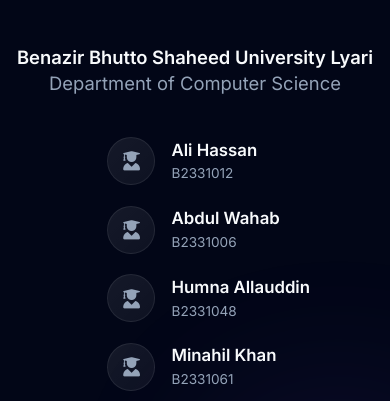
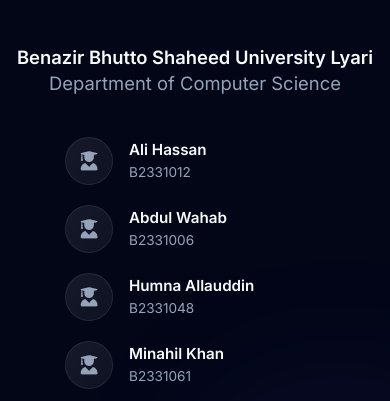
Before and after one commit to alisafeer-hub/FYP-WebPage, a plain HTML site: page index.html in a window 390 px wide. Shown: the part 395-796 px from the top of the page. Drawn offline with Linux system fonts and the light colour scheme.

Commit message:
Update style.css

```diff
--- a/style.css
+++ b/style.css
@@ -207,6 +207,7 @@ body {
     justify-content: center;
     font-size: 1.2rem;
     color: var(--text-muted);
+    flex-shrink: 0;
 }
 
 .author-info {
@@ -504,8 +505,8 @@ footer {
     }
 
     .author {
-        justify-content: flex-start;
-        padding-left: 15%;
+        justify-content: center;
+        padding-left: 0;
     }
 
     .iframe-wrapper {
@@ -548,7 +549,13 @@ footer {
 
     .author {
         justify-content: flex-start;
-        width: 250px; /* Aligns them neatly in a center column on mobile */
+        width: auto;
+        min-width: 260px; /* Aligns them neatly in a center column on mobile */
+        max-width: 100%;
+    }
+
+    .author-info .name {
+        font-size: 0.95rem; /* Resize long names down to fit perfectly */
     }
 
     .action-buttons {
```
